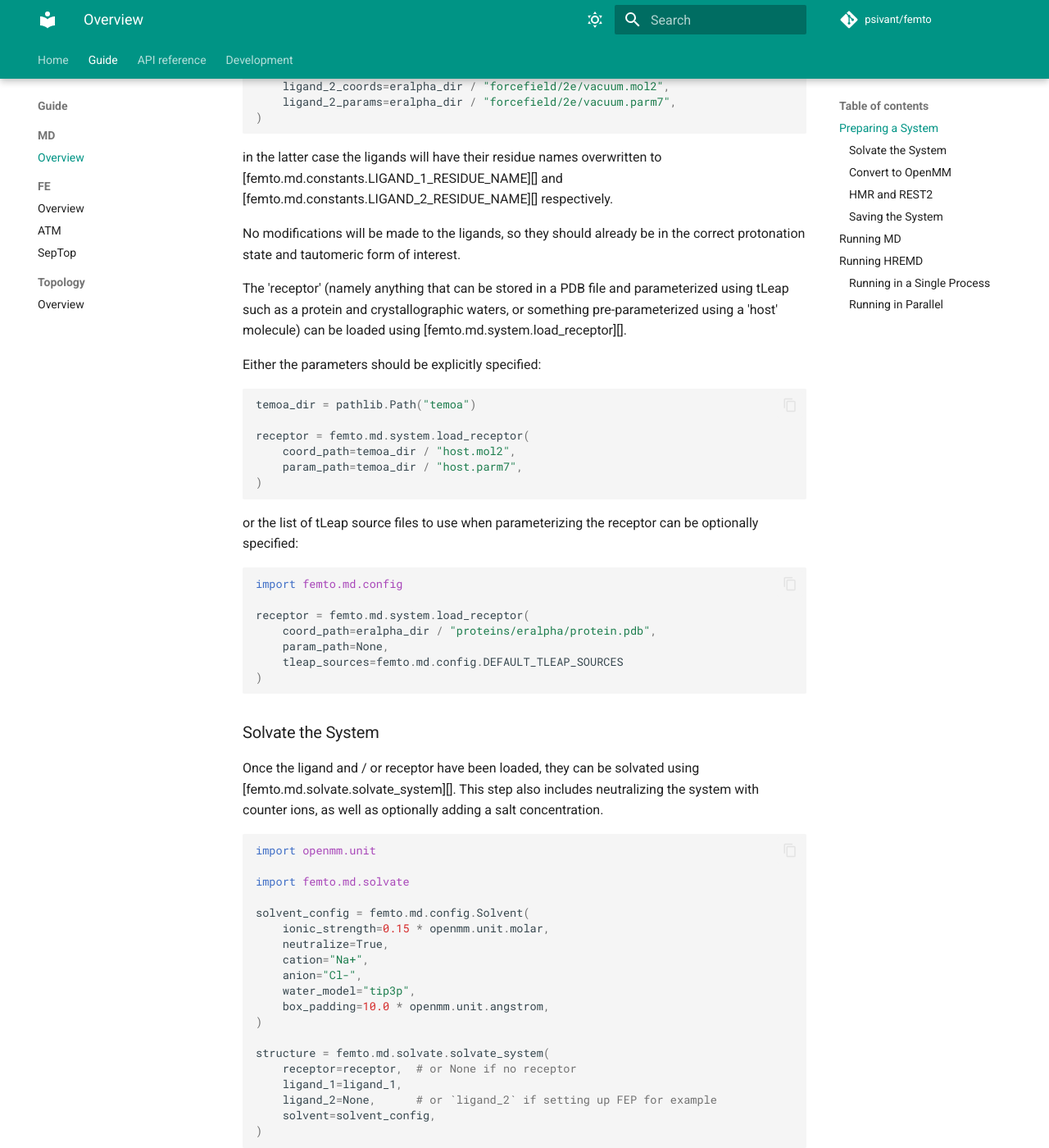
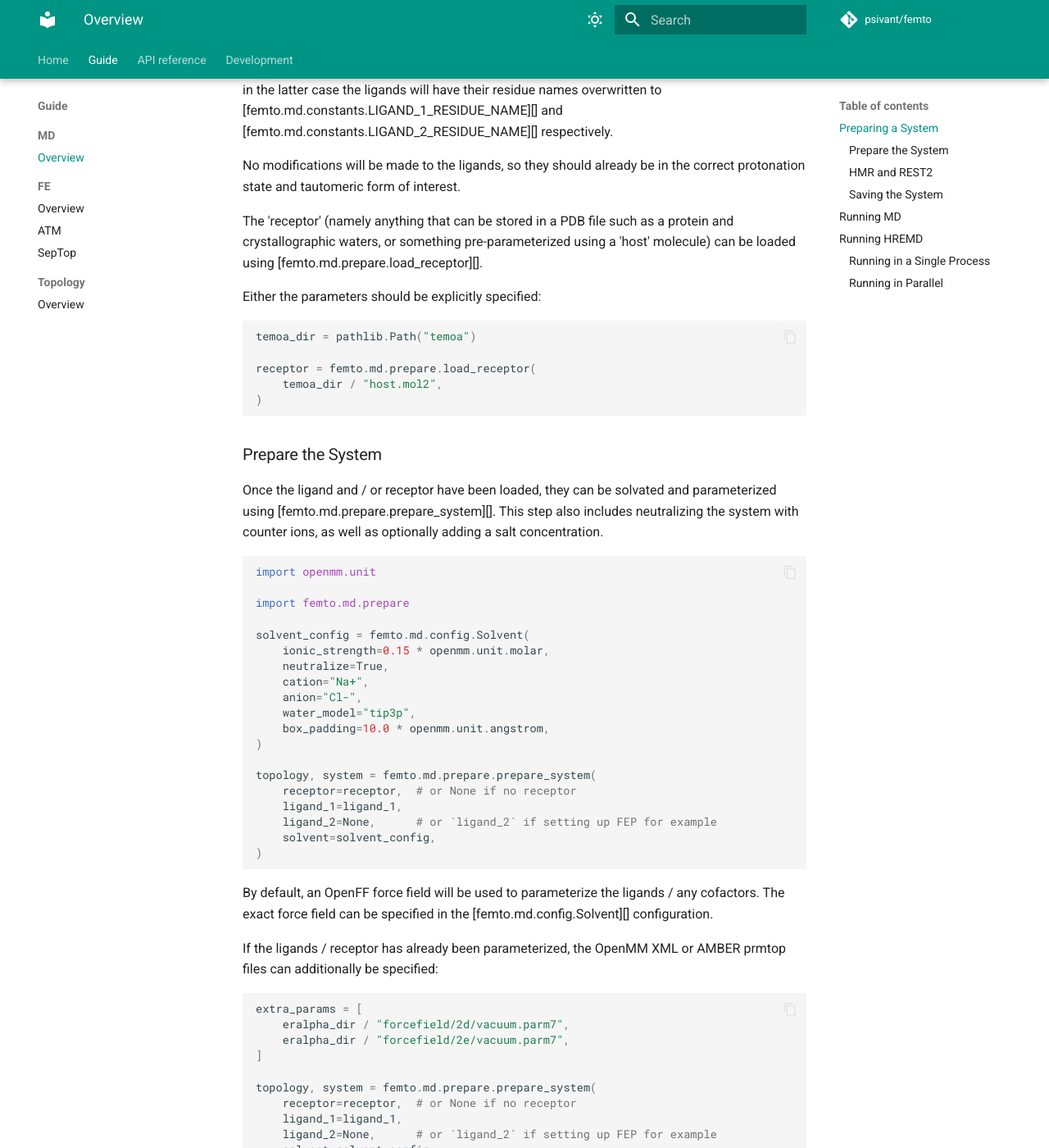
Before and after one commit to Psivant/femto, an MkDocs documentation site: the page built from docs/guide-md.md, in a window 1280 px wide and 1400 px high, scrolled down 911 px. Shown: the whole window at 82% size. Built offline with MkDocs 1.6.1 and Material for MkDocs 9.7.7, drawn with Linux system fonts in a browser that asks for light colours; comment, search, counter and statistics services are not loaded; the version menu is left out; some of the changed text lies outside the part shown.

Commit message:
update docs

````diff
--- a/docs/guide-md.md
+++ b/docs/guide-md.md
@@ -6,36 +6,32 @@
 
 ## Preparing a System
 
-Most utilities within the framework in general expected an OpenMM `System` object and a ParmEd `Structure`. While these
+Most utilities within the framework in general expected an OpenMM `System` object and a [femto.top.Topology][]. While these
 can be loaded and generated from a variety of sources, the framework provides built-in utilities for loading
-pre-parameterized ligands from MOL2 and PARM7 files and 'receptors' (e.g. proteins with crystallographic waters)
-from PDB files (if un-parameterized) or MOL2 and PARM7 files (if pre-parameterized).
+ligands from MOL2 and SDF files and 'receptors' (e.g. proteins with crystallographic waters) from PDB, MOL2 and SDF files.
 
-Single ligands can be easily loaded using [femto.md.system.load_ligand][]
+Single ligands can be easily loaded using [femto.md.prepare.load_ligand][]
 
 ```python
 import pathlib
 
 import femto.md.constants
-import femto.md.system
+import femto.md.prepare
 
 eralpha_dir = pathlib.Path("eralpha")
 
-ligand = femto.md.system.load_ligand(
-    coord_path=eralpha_dir / "forcefield/2d/vacuum.mol2",
-    param_path=eralpha_dir / "forcefield/2d/vacuum.parm7",
+ligand = femto.md.prepare.load_ligand(
+    eralpha_dir / "forcefield/2d/vacuum.mol2",
     residue_name=femto.md.constants.LIGAND_1_RESIDUE_NAME
 )
 ```
 
-while two ligands (e.g. for use in an RBFE calculation) can be loaded using [femto.md.system.load_ligands][]
+while two ligands (e.g. for use in an RBFE calculation) can be loaded using [femto.md.prepare.load_ligands][]
 
 ```python
-ligand_1, ligand_2 = femto.md.system.load_ligands(
-    ligand_1_coords=eralpha_dir / "forcefield/2d/vacuum.mol2",
-    ligand_1_params=eralpha_dir / "forcefield/2d/vacuum.parm7",
-    ligand_2_coords=eralpha_dir / "forcefield/2e/vacuum.mol2",
-    ligand_2_params=eralpha_dir / "forcefield/2e/vacuum.parm7",
+ligand_1, ligand_2 = femto.md.prepare.load_ligands(
+    eralpha_dir / "forcefield/2d/vacuum.mol2",
+    eralpha_dir / "forcefield/2e/vacuum.mol2",
 )
 ```
 
@@ -45,42 +41,29 @@
 No modifications will be made to the ligands, so they should already be in the correct protonation state and tautomeric
 form of interest.
 
-The 'receptor' (namely anything that can be stored in a PDB file and parameterized using tLeap such as a protein and
+The 'receptor' (namely anything that can be stored in a PDB file such as a protein and
 crystallographic waters, or something pre-parameterized using a 'host' molecule) can be loaded using
-[femto.md.system.load_receptor][].
+[femto.md.prepare.load_receptor][].
 
 Either the parameters should be explicitly specified:
 
 ```python
 temoa_dir = pathlib.Path("temoa")
 
-receptor = femto.md.system.load_receptor(
-    coord_path=temoa_dir / "host.mol2",
-    param_path=temoa_dir / "host.parm7",
+receptor = femto.md.prepare.load_receptor(
+    temoa_dir / "host.mol2",
 )
 ```
 
-or the list of tLeap source files to use when parameterizing the receptor can be optionally specified:
+### Prepare the System
 
-```python
-import femto.md.config
-
-receptor = femto.md.system.load_receptor(
-    coord_path=eralpha_dir / "proteins/eralpha/protein.pdb",
-    param_path=None,
-    tleap_sources=femto.md.config.DEFAULT_TLEAP_SOURCES
-)
-```
-
-### Solvate the System
-
-Once the ligand and / or receptor have been loaded, they can be solvated using [femto.md.solvate.solvate_system][]. This
-step also includes neutralizing the system with counter ions, as well as optionally adding a salt concentration.
+Once the ligand and / or receptor have been loaded, they can be solvated and parameterized using [femto.md.prepare.prepare_system][].
+This step also includes neutralizing the system with counter ions, as well as optionally adding a salt concentration.
 
 ```python
 import openmm.unit
 
-import femto.md.solvate
+import femto.md.prepare
 
 solvent_config = femto.md.config.Solvent(
     ionic_strength=0.15 * openmm.unit.molar,
@@ -91,7 +74,7 @@
     box_padding=10.0 * openmm.unit.angstrom,
 )
 
-structure = femto.md.solvate.solvate_system(
+topology, system = femto.md.prepare.prepare_system(
     receptor=receptor,  # or None if no receptor
     ligand_1=ligand_1,
     ligand_2=None,      # or `ligand_2` if setting up FEP for example
@@ -99,30 +82,33 @@
 )
 ```
 
-The returned ParmEd `Structure` object will contain the fully parameterized system, including the receptor, ligand(s),
-solvent, and any counter-ions.
+By default, an OpenFF force field will be used to parameterize the ligands / any cofactors. The
+exact force field can be specified in the [femto.md.config.Solvent][] configuration.
 
-### Convert to OpenMM
-
-ParmEd `Structure` objects can easily be converted to OpenMM `System` objects:
+If the ligands / receptor has already been parameterized, the OpenMM XML or AMBER prmtop files can additionally be
+specified:
 
 ```python
-import openmm.app
+extra_params = [
+    eralpha_dir / "forcefield/2d/vacuum.parm7",
+    eralpha_dir / "forcefield/2e/vacuum.parm7",
+]
 
-system = structure.createSystem(
-    nonbondedMethod=openmm.app.PME,
-    nonbondedCutoff=0.9 * openmm.unit.nanometer,
-    constraints=openmm.app.HBonds,
-    rigidWater=True,
+topology, system = femto.md.prepare.prepare_system(
+    receptor=receptor,  # or None if no receptor
+    ligand_1=ligand_1,
+    ligand_2=None,      # or `ligand_2` if setting up FEP for example
+    solvent=solvent_config,
+    extra_params=extra_params
 )
 ```
 
 ### HMR and REST2
 
-HMR can be applied to the system using [femto.md.system.apply_hmr][]:
+HMR can be applied to the system using [femto.md.prepare.apply_hmr][]:
 
 ```python
-femto.md.system.apply_hmr(system, structure)
+femto.md.prepare.apply_hmr(system, topology)
 ```
 
 This modifies the system in-place.
@@ -130,15 +116,11 @@
 Similarly, the system can be prepared for REST2 sampling using [femto.md.rest.apply_rest][]:
 
 ```python
-import parmed.amber
-
 import femto.md.rest
 
 rest_config = femto.md.config.REST(scale_torsions=True, scale_nonbonded=True)
 
-solute_mask = parmed.amber.AmberMask(structure, f":{femto.md.constants.LIGAND_1_RESIDUE_NAME}")
-solute_idxs = {i for i, matches in enumerate(solute_mask.Selection()) if matches}
-
+solute_idxs = topology.select(f"resn {femto.md.constants.LIGAND_1_RESIDUE_NAME}")
 femto.md.rest.apply_rest(system, solute_idxs, rest_config)
 ```
 
@@ -163,7 +145,7 @@
 ```python
 import openmm
 
-structure.save("system.pdb")
+topology.to_file("system.pdb")
 pathlib.Path("system.xml").write_text(openmm.XmlSerializer.serialize(system))
 ```
 
@@ -240,11 +222,11 @@
 state = {femto.md.rest.REST_CTX_PARAM: 1.0}
 
 final_coords = femto.md.simulate.simulate_state(
-    system, structure, state, stages, femto.md.constants.OpenMMPlatform.CUDA
+    system, topology, state, stages, femto.md.constants.OpenMMPlatform.CUDA
 )
 ```
 
-The initial coordinates and box vectors are taken from the `structure` object.
+The initial coordinates and box vectors are taken from the `topology` object.
 
 The `state` dictionary is used to set OpenMM global context parameters. If your system does not use any global context
 parameters (e.g. it hasn't been prepared for REST2), or your happy to use the defaults that were set, then you can
@@ -318,8 +300,8 @@
 
 simulation = femto.md.utils.openmm.create_simulation(
     system,
-    structure,
-    final_coords,  # or None to use the coordinates / box in structure
+    topology,
+    final_coords,  # or None to use the coordinates / box in topology
     integrator=integrator,
     state=states[0],
     platform=femto.md.constants.OpenMMPlatform.CUDA,
````
